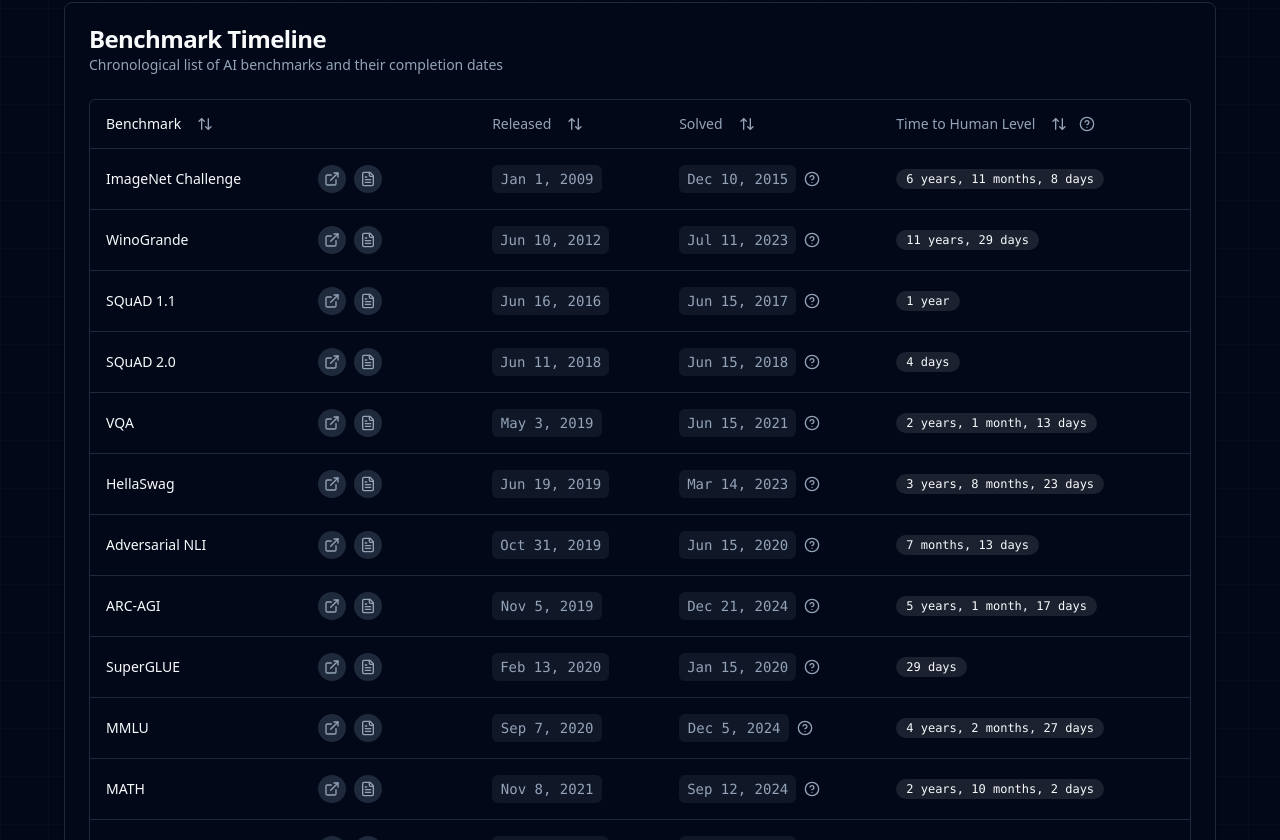
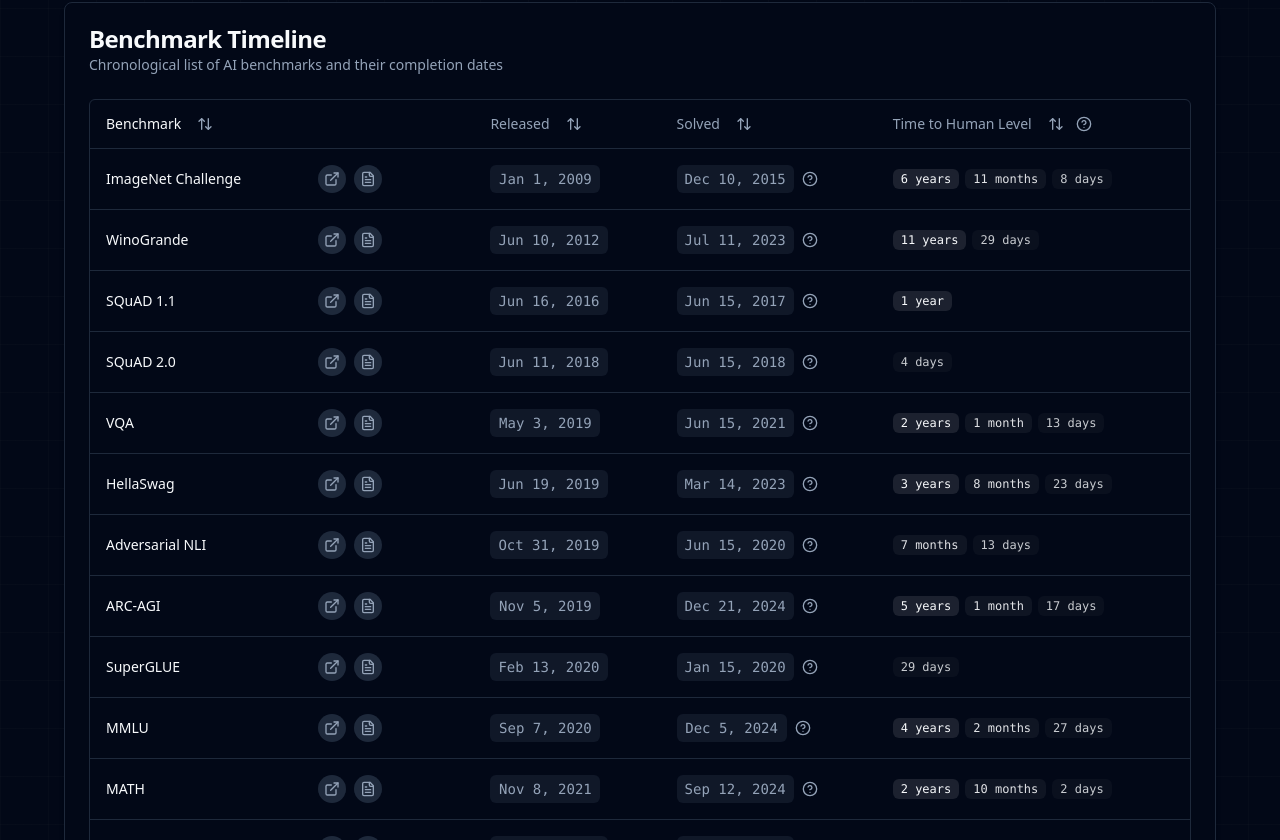
Before and after one commit to mrconter1/h-matched-tracker, a Next.js app: page / in a window 1280 px wide. Shown: the part 1240-2080 px from the top of the page. Built offline with nearby package versions, Linux system fonts and the light colour scheme.

Commit message:
Improve time to h-match formatting

```diff
--- a/src/components/BrokenBenchmarks.tsx
+++ b/src/components/BrokenBenchmarks.tsx
@@ -129,26 +129,14 @@ const GradientBackground = () => (
   </div>
 );
 
-const formatTimeToSolve = (years: number): string => {
-  const totalDays = years * 365.25; // Using 365.25 to account for leap years
-
+const formatTimeToSolve = (years: number) => {
+  const totalDays = years * 365.25;
   const wholeYears = Math.floor(years);
   const remainingDays = totalDays - (wholeYears * 365.25);
-  const months = Math.floor(remainingDays / 30.44); // Average days per month
+  const months = Math.floor(remainingDays / 30.44);
   const days = Math.round(remainingDays % 30.44);
 
-  const parts = [];
-  if (wholeYears > 0) {
-    parts.push(`${wholeYears} ${wholeYears === 1 ? 'year' : 'years'}`);
-  }
-  if (months > 0) {
-    parts.push(`${months} ${months === 1 ? 'month' : 'months'}`);
-  }
-  if (days > 0) {
-    parts.push(`${days} ${days === 1 ? 'day' : 'days'}`);
-  }
-
-  return parts.join(', ');
+  return { wholeYears, months, days };
 };
 
 export default function BrokenBenchmarks() {
@@ -583,9 +571,29 @@ export default function BrokenBenchmarks() {
                           </div>
                         </TableCell>
                         <TableCell className="font-mono">
-                          <span className="inline-flex items-center justify-center px-2.5 py-0.5 rounded-full text-xs font-medium bg-primary/10 text-primary">
-                            {formatTimeToSolve(calculateTimeToSolve(item.release, item.solved))}
-                          </span>
+                          <div className="flex items-center gap-1.5">
+                            {formatTimeToSolve(calculateTimeToSolve(item.release, item.solved)).wholeYears > 0 && (
+                              <span className="inline-flex items-center px-2 py-0.5 rounded-md text-xs font-medium bg-primary/10 text-primary">
+                                {formatTimeToSolve(calculateTimeToSolve(item.release, item.solved)).wholeYears}
+                                {' '}
+                                {formatTimeToSolve(calculateTimeToSolve(item.release, item.solved)).wholeYears === 1 ? 'year' : 'years'}
+                              </span>
+                            )}
+                            {formatTimeToSolve(calculateTimeToSolve(item.release, item.solved)).months > 0 && (
+                              <span className="inline-flex items-center px-2 py-0.5 rounded-md text-xs font-medium bg-primary/5 text-primary/90">
+                                {formatTimeToSolve(calculateTimeToSolve(item.release, item.solved)).months}
+                                {' '}
+                                {formatTimeToSolve(calculateTimeToSolve(item.release, item.solved)).months === 1 ? 'month' : 'months'}
+                              </span>
+                            )}
+                            {formatTimeToSolve(calculateTimeToSolve(item.release, item.solved)).days > 0 && (
+                              <span className="inline-flex items-center px-2 py-0.5 rounded-md text-xs font-medium bg-primary/[0.03] text-primary/80">
+                                {formatTimeToSolve(calculateTimeToSolve(item.release, item.solved)).days}
+                                {' '}
+                                {formatTimeToSolve(calculateTimeToSolve(item.release, item.solved)).days === 1 ? 'day' : 'days'}
+                              </span>
+                            )}
+                          </div>
                         </TableCell>
                       </TableRow>
                     ))}
```
